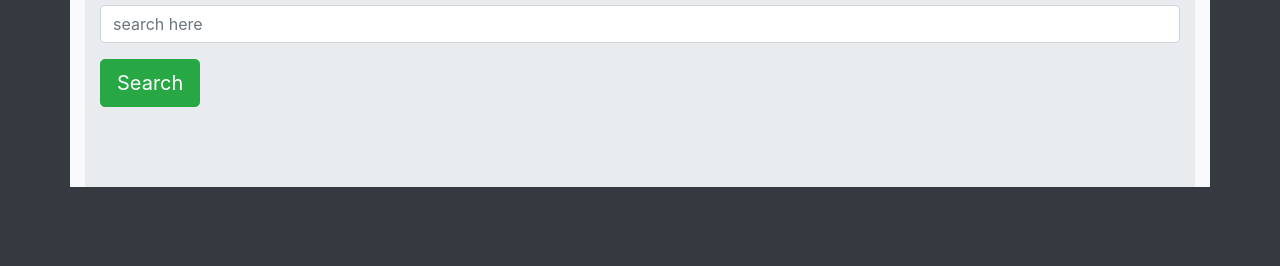
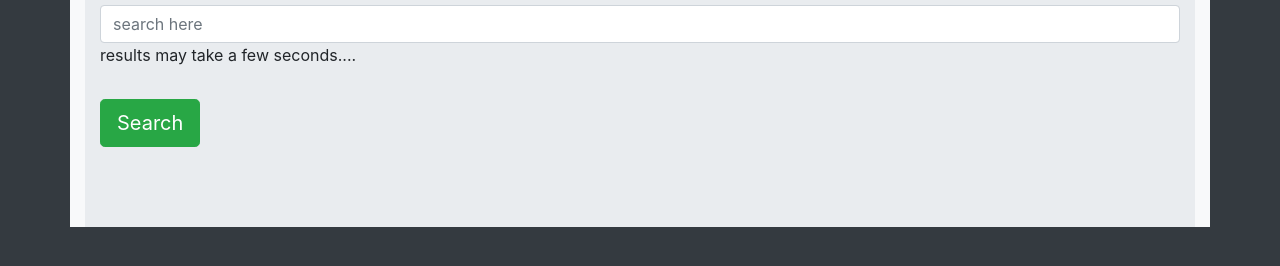
Before and after one commit to Kicker22/MTG_Rules_Clarification_Machine, a plain HTML site: page index.html in a window 1280 px wide. Shown: the part 384-650 px from the top of the page. Drawn offline with nearby package versions, Linux system fonts and the light colour scheme.

Commit message:
added helper text

```diff
--- a/index.html
+++ b/index.html
@@ -26,6 +26,7 @@
           <div class="form-group mt-4">
             <label for="cardclarification">Card Clarification</label>
             <input type="text" class="form-control" id="clarifyInput" placeholder="search here">
+            <p>results may take a few seconds....</p>
             <button class=" btn btn-lg btn-success mt-3" type="submit">Search</button>
           </div>
         </form>
```
